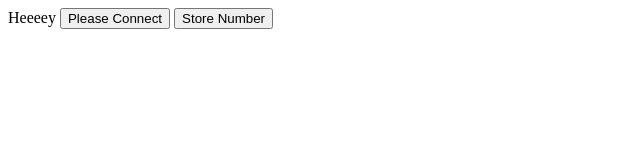
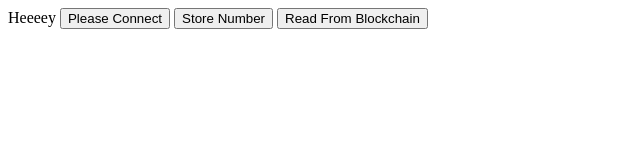
Before and after one commit to Lemmynjash/minimalisticWeb3, a website with bundled scripts: page index.html in a window 1280 px wide. Shown: the whole page, without its empty margins (0-640 px from the left). Built offline with nearby package versions, Linux system fonts and the light colour scheme.

```diff
--- a/index.html
+++ b/index.html
@@ -9,11 +9,13 @@
   <body>
     Heeeey
 
-    <button id="connectButton" onclick="bundle.connect()">Please Connect</button>
+    <button id="connectButton" onclick="bundle.connect()">
+      Please Connect
+    </button>
     <button id="storeButton" onclick="bundle.store()">Store Number</button>
-
-
+    <button id="readFromBlockchain" onclick="bundle.readFromBlockchain()">
+      Read From Blockchain
+    </button>
   </body>
-  <script src="./dist/bundle.js" type="text/javascript">
-</script>
+  <script src="./dist/bundle.js" type="text/javascript"></script>
 </html>
--- a/index.js
+++ b/index.js
@@ -10,7 +10,6 @@
 async function store() {
   if (typeof window.ethereum !== "undefined") {
     const contract_address = "0x5FbDB2315678afecb367f032d93F642f64180aa3";
-
 
     const abi = [
       {
@@ -115,7 +114,107 @@
   }
 }
 
+async function readFromBlockchain() {
+  const contract_address = "0x5FbDB2315678afecb367f032d93F642f64180aa3";
+
+  const abi = [
+    {
+      inputs: [
+        {
+          internalType: "string",
+          name: "_name",
+          type: "string",
+        },
+        {
+          internalType: "uint256",
+          name: "_favoriteNumber",
+          type: "uint256",
+        },
+      ],
+      name: "addPerson",
+      outputs: [],
+      stateMutability: "nonpayable",
+      type: "function",
+    },
+    {
+      inputs: [
+        {
+          internalType: "string",
+          name: "",
+          type: "string",
+        },
+      ],
+      name: "nameToFavoriteNumber",
+      outputs: [
+        {
+          internalType: "uint256",
+          name: "",
+          type: "uint256",
+        },
+      ],
+      stateMutability: "view",
+      type: "function",
+    },
+    {
+      inputs: [
+        {
+          internalType: "uint256",
+          name: "",
+          type: "uint256",
+        },
+      ],
+      name: "people",
+      outputs: [
+        {
+          internalType: "uint256",
+          name: "favoriteNumber",
+          type: "uint256",
+        },
+        {
+          internalType: "string",
+          name: "name",
+          type: "string",
+        },
+      ],
+      stateMutability: "view",
+      type: "function",
+    },
+    {
+      inputs: [],
+      name: "retrieve",
+      outputs: [
+        {
+          internalType: "uint256",
+          name: "",
+          type: "uint256",
+        },
+      ],
+      stateMutability: "view",
+      type: "function",
+    },
+    {
+      inputs: [
+        {
+          internalType: "uint256",
+          name: "_favoriteNumber",
+          type: "uint256",
+        },
+      ],
+      name: "store",
+      outputs: [],
+      stateMutability: "nonpayable",
+      type: "function",
+    },
+  ];
+  //connection to the blockchanin through metamask
+  const provider = new ethers.providers.Web3Provider(window.ethereum);
+  const signer = provider.getSigner();
+  const contract = new ethers.Contract(contract_address, abi, signer);
+  const value = await contract.retrieve();
+  console.log(value.toString());
+}
 module.exports = {
   connect,
   store,
+  readFromBlockchain,
 };
```
Also changed, not shown: 1 other file.
